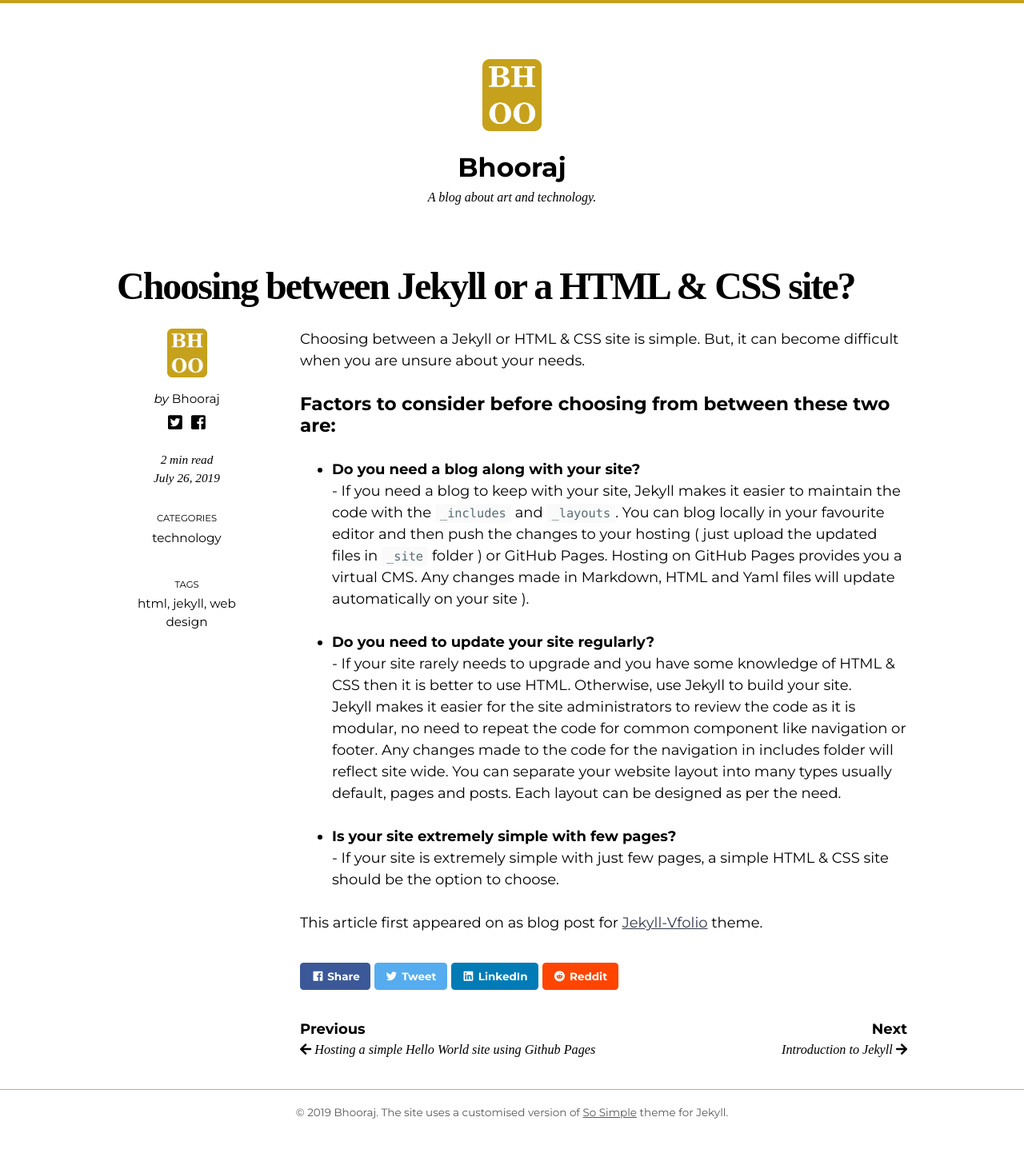
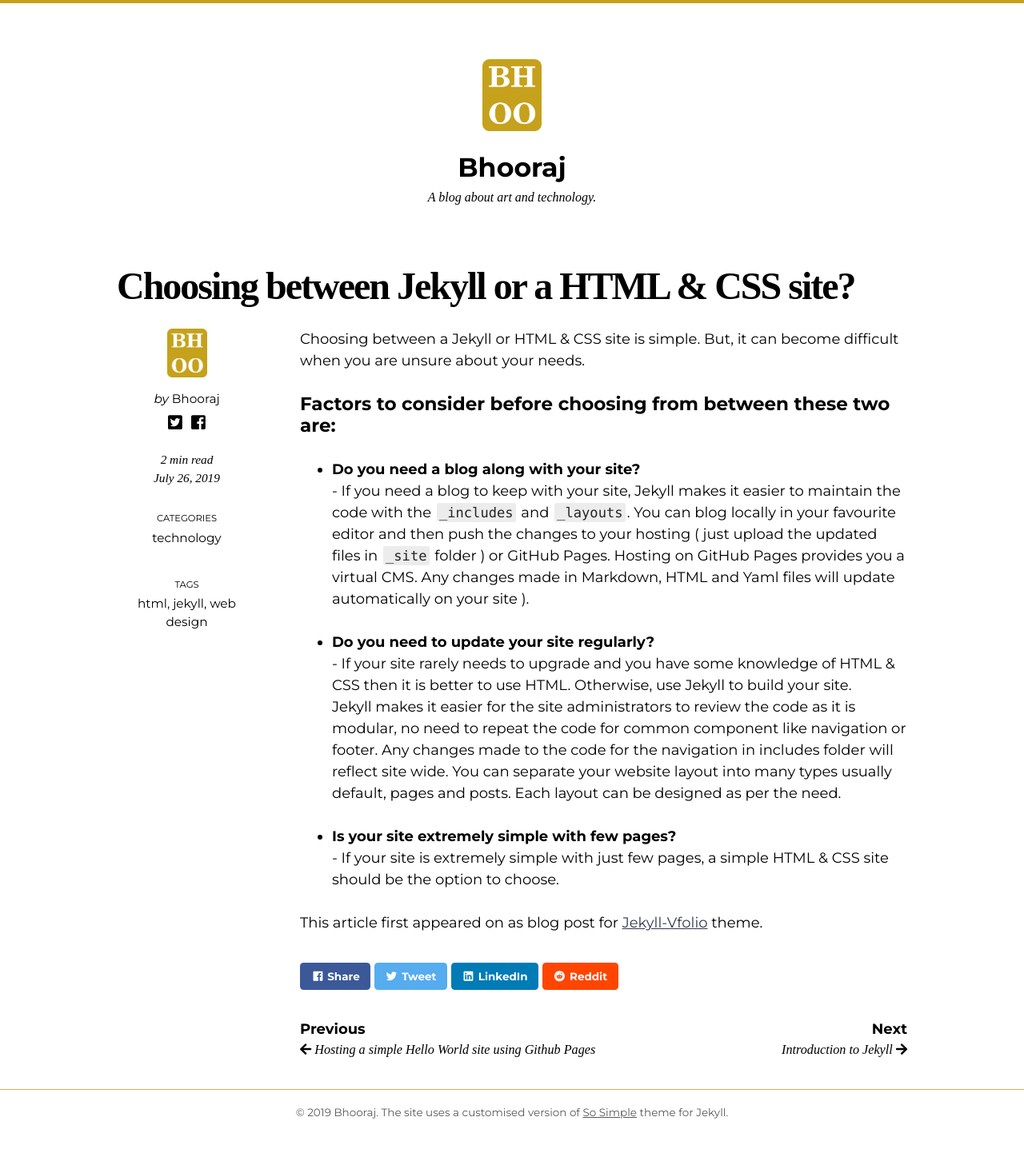
Before and after one commit to bhooraj/bhooraj-blog, a Jekyll site: the page built from _posts/2019-07-26-jekyll-or-html-site.md, in a window 1280 px wide. Shown: the whole page at 80% size. Built offline with Jekyll 4.4.1, drawn with Linux system fonts in a browser that asks for light colours; nearby versions of some CDN libraries; some web fonts are replaced.

Commit message:
Update _syntax-highlighting.scss
Making changes to the styling for code blocks.

```diff
--- a/_sass/so-simple/_syntax-highlighting.scss
+++ b/_sass/so-simple/_syntax-highlighting.scss
@@ -4,13 +4,26 @@
 
 /* Inline code block */
 
-code.highlighter-rouge {
+/*code.highlighter-rouge {
   margin: 0;
   padding: 0.2em 0.4em;
   color: $base05;
   background-color: $base00;
   font-size: 85%;
   border-radius: 3px;
+}*/
+
+code.highlighter-rouge {
+    margin: 0 .1em 0 .1em;
+    padding: 0.1em 0.2em;
+        padding-top: 0.1em;
+        padding-right: 0.2em;
+        padding-bottom: 0.1em;
+        padding-left: 0.2em;
+    color: #242424;
+    background-color: #ececec;
+    font-size: 95%;
+    border-radius: 3px;
 }
 
 /* Multi-line code blocks */
```
